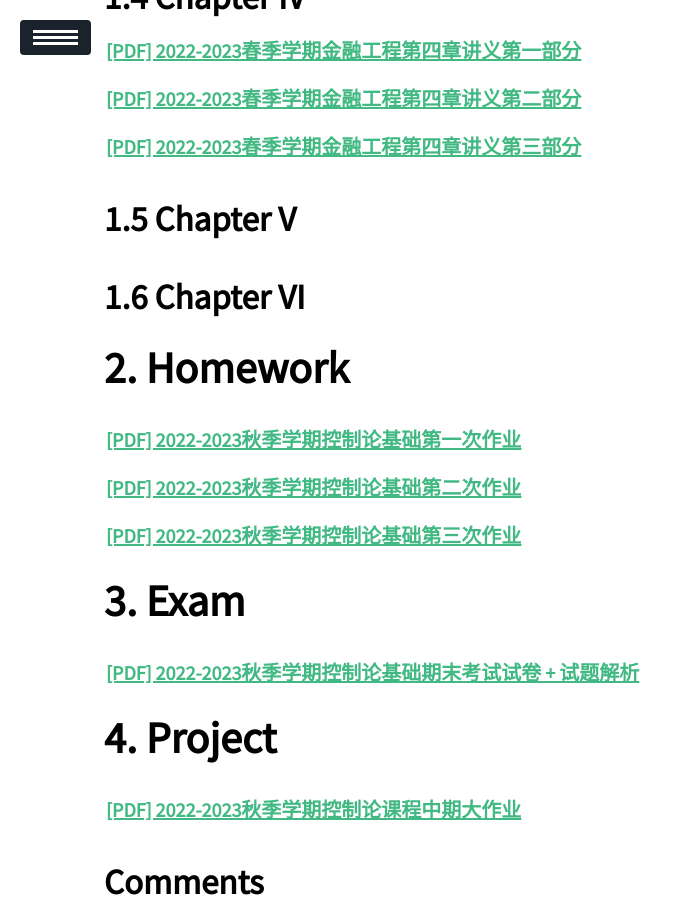
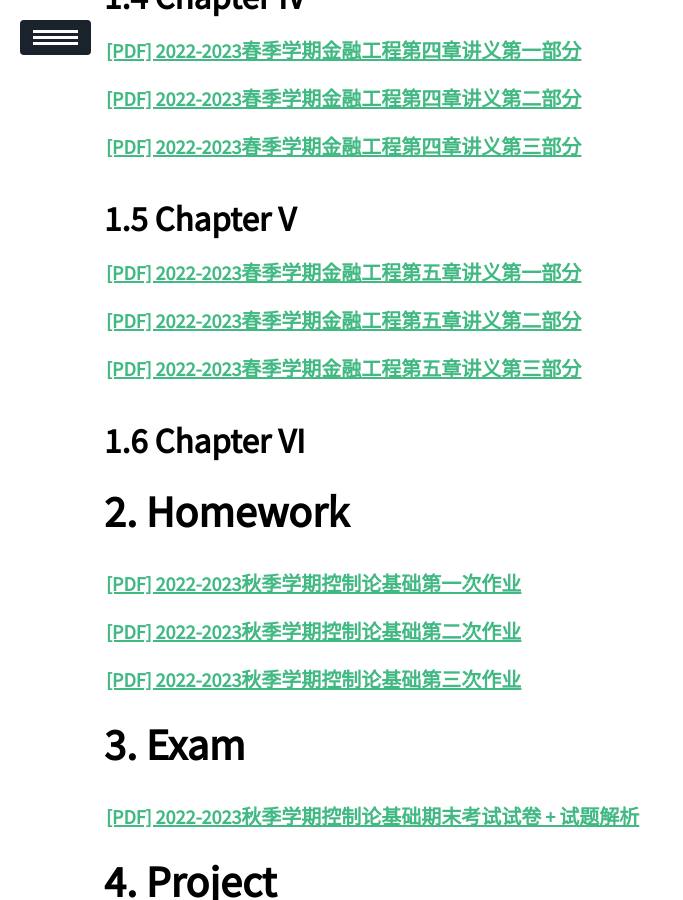
Before and after one commit to ssskz/ssskz.github.io, a Jekyll site: the page built from _posts/2023-3-2-Financial-Engineering.md, in a window 1280 px wide and 900 px high, scrolled down 1239 px. Shown: the whole window, without its empty margins (0-683 px from the left). Built offline with Jekyll 4.4.1, drawn with Linux system fonts in a browser that asks for light colours; our own code applies the rules of GitHub Pages for plain Markdown files; a script that is not in the unit is left out.

Commit message:
update _posts/2023-3-2-Financial-Engineering.md.
Signed-off-by: ssskz <12497590+ssskz@user.noreply.gitee.com>

```diff
--- a/_posts/2023-3-2-Financial-Engineering.md
+++ b/_posts/2023-3-2-Financial-Engineering.md
@@ -51,6 +51,12 @@ description: Sharing of learning materials (homework and exams) about **Financia
 
 ## Chapter V
 
+<p><a href="https://ssskz.github.io/materials/金融工程/第五章期权定价(第一节).pdf" target="_blank">[PDF] 2022-2023春季学期金融工程第五章讲义第一部分 </a></p>
+
+<p><a href="https://ssskz.github.io/materials/金融工程/第五章期权定价(第二节).pdf" target="_blank">[PDF] 2022-2023春季学期金融工程第五章讲义第二部分 </a></p>
+
+<p><a href="https://ssskz.github.io/materials/金融工程/第五章期权定价(第三节).pdf" target="_blank">[PDF] 2022-2023春季学期金融工程第五章讲义第三部分 </a></p>
+
 ## Chapter VI
 
 # Homework
```
